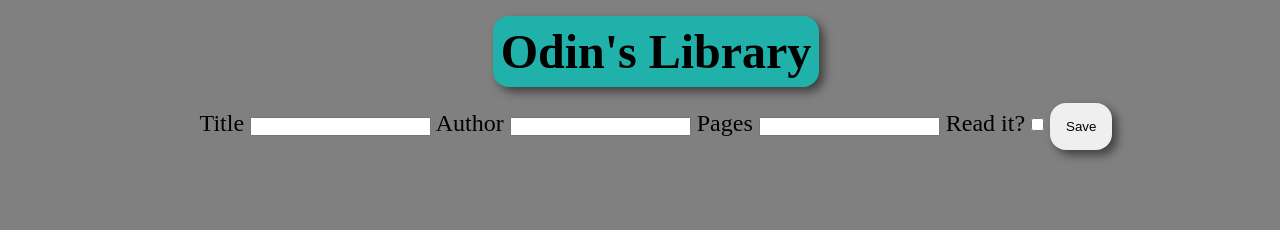
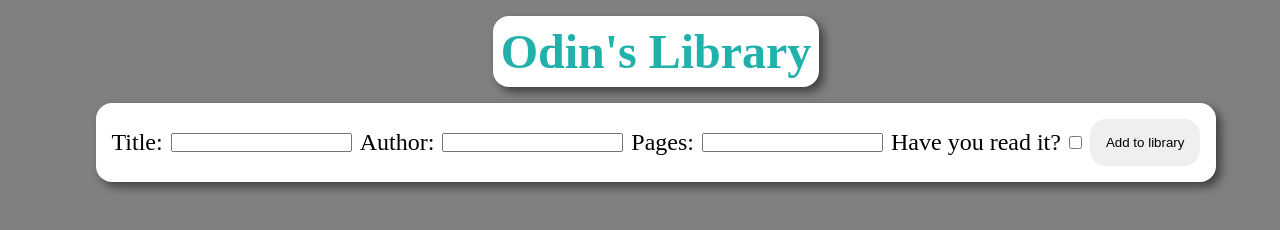
Before and after one commit to RichardENeumann/odin-library, a plain HTML site: page index.html in a window 1280 px wide. Both pictures are taken after a click on the button "Add a book". Drawn offline with Linux system fonts and the light colour scheme.

Commit message:
Style modal

```diff
--- a/base.css
+++ b/base.css
@@ -16,7 +16,8 @@ header {
     padding: .5rem;
     font-size: 3rem;
     font-weight: bold;
-    background-color: lightseagreen;
+    background-color: white;
+    color: lightseagreen;
     border-radius: 1rem;
     box-shadow: 5px 5px 10px 0px rgba(0,0,0,0.5);
 }
@@ -55,3 +56,16 @@ button {
     border-radius: 1rem;
     box-shadow: 5px 5px 10px 0px rgba(0,0,0,0.5);
 }
+form {
+    background-color: white;
+    padding: 1rem;
+    border: none;
+    border-radius: 1rem;
+    box-shadow: 5px 5px 10px 0px rgba(0,0,0,0.5);
+    display: flex;
+    align-items: center;
+    gap: .5rem;
+}
+form button {
+    box-shadow: none;
+}
--- a/main.js
+++ b/main.js
@@ -107,13 +107,13 @@ function btToggleRead(event) {
 function btShowModal() {
     document.getElementById("display").innerHTML =
         "<form id='modal'>" +
-        "   <label for='title'>Title</label>" +
+        "   <label for='title'>Title:</label>" +
         "   <input type='text' id='title'>" +
-        "   <label for='author'>Author</label>" +
+        "   <label for='author'>Author:</label>" +
         "   <input type='text' id='author'>" +
-        "   <label for='pages'>Pages</label>" +
+        "   <label for='pages'>Pages:</label>" +
         "   <input type='number' id='pages'>" +
-        "   <label for='read'>Read it?</label>" +
+        "   <label for='read'>Have you read it?</label>" +
         "   <input type='checkbox' id='read'>" +
         "   <button type='button' onclick='" +
         "       btExpandLibrary(" +
@@ -121,7 +121,7 @@ function btShowModal() {
         "           document.getElementById(\"author\").value," +
         "           document.getElementById(\"pages\").value," +
         "           document.getElementById(\"read\").checked);" +
-        "       '>Save</button>" +
+        "       '>Add to library</button>" +
         "</form>";
 }
 
```
